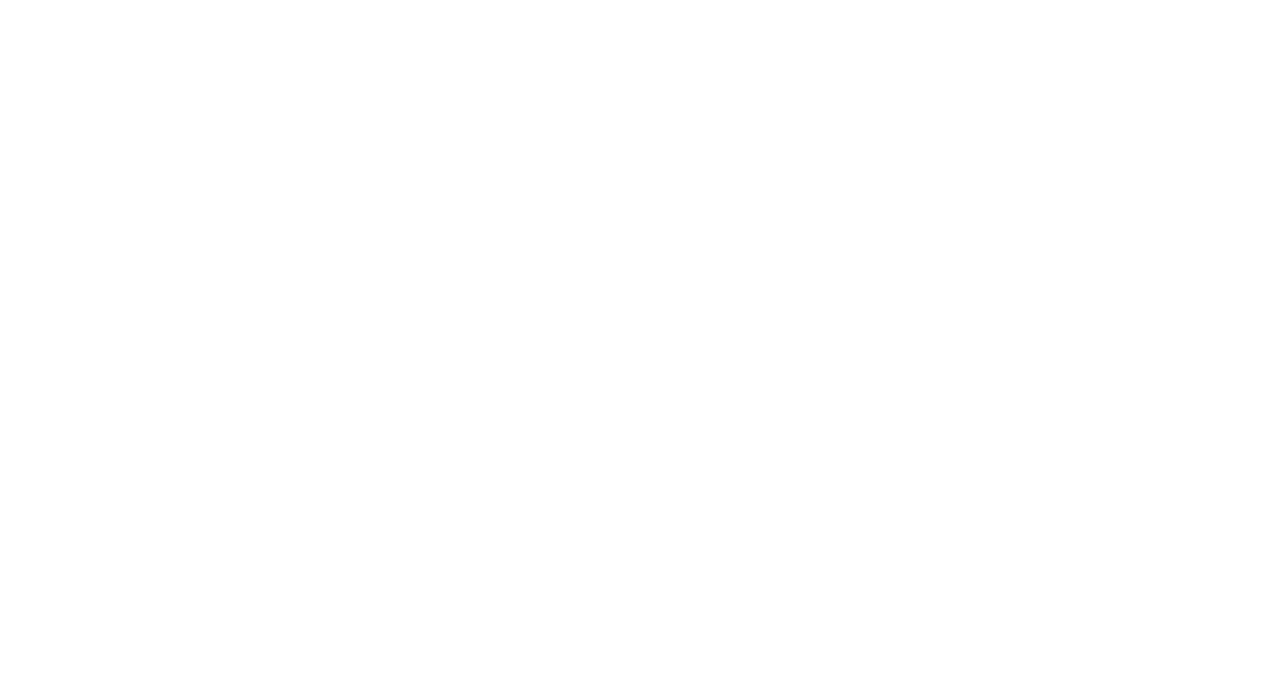
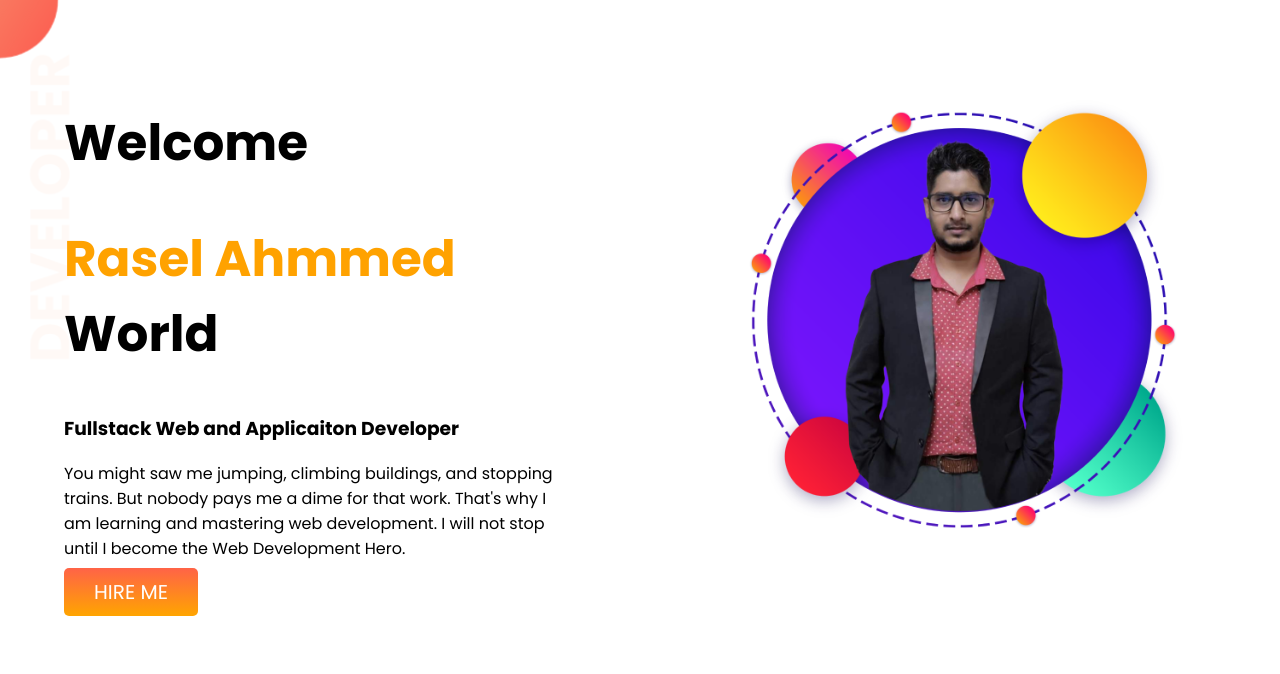
Before and after one commit to ahmmedrasel-dev/developer-portfolio, a plain HTML site: page index.html in a window 1280 px wide. Drawn offline with Linux system fonts and the light colour scheme.

Commit message:
home section

```diff
--- a/css/style.css
+++ b/css/style.css
@@ -0,0 +1,37 @@
+body {
+  font-family: 'Poppins', sans-serif;
+  margin: 0;
+}
+
+h1 {
+  font-size: 50px;
+}
+
+.orang-color {
+  color: #ffa200;
+}
+
+.hireme-btn {
+  text-decoration: none;
+  background-image: linear-gradient(tomato, orange);
+  padding: 10px 30px;
+  color: #fff;
+  font-size: 20px;
+  border-radius: 5px;
+  text-transform: uppercase;
+}
+
+#home {
+  display: flex;
+  background-image: url(../images/top-banner.png);
+  background-repeat: no-repeat;
+}
+
+.half-width {
+  width: 50%;
+  padding: 5%;
+}
+
+.half-width img {
+  width: 100%;
+}
--- a/index.html
+++ b/index.html
@@ -6,11 +6,28 @@
   <meta http-equiv="X-UA-Compatible" content="IE=edge">
   <meta name="viewport" content="width=device-width, initial-scale=1.0">
   <title>Developer Portfolio</title>
+  <link rel="preconnect" href="https://fonts.googleapis.com">
+  <link rel="preconnect" href="https://fonts.gstatic.com" crossorigin>
+  <link href="https://fonts.googleapis.com/css2?family=Poppins:wght@400;500;600;700&display=swap" rel="stylesheet">
   <link rel="stylesheet" href="./css/style.css">
 </head>
 
 <body>
-
+  <section id="home">
+    <div class="half-width">
+      <h1>Welcome</h1>
+      <h1><span class="orang-color">Rasel Ahmmed</span> World</h1>
+      <h3>Fullstack Web and Applicaiton Developer</h3>
+      <p>You might saw me jumping, climbing buildings, and stopping trains. But nobody pays me a dime for that
+        work. That's why I am learning and mastering web development. I will not stop until I become the Web
+        Development Hero.
+      </p>
+      <a class="hireme-btn" href="#">Hire Me</a>
+    </div>
+    <div class="half-width">
+      <img src="./images/main_img1.png" alt="Main Image">
+    </div>
+  </section>
 </body>
 
 </html>
```
Also changed, not shown: images/dream-bg.png (added), images/exp-bg.png (added), images/main_img1.png (added), images/main_img2.png (added), images/top-banner.png (added), my-photo/Shape.png (added), my-photo/image1.png (added), my-photo/image2.png (added), my-photo/main-photo.jpeg (added), my-photo/shape1.png (added), 3 other files.
